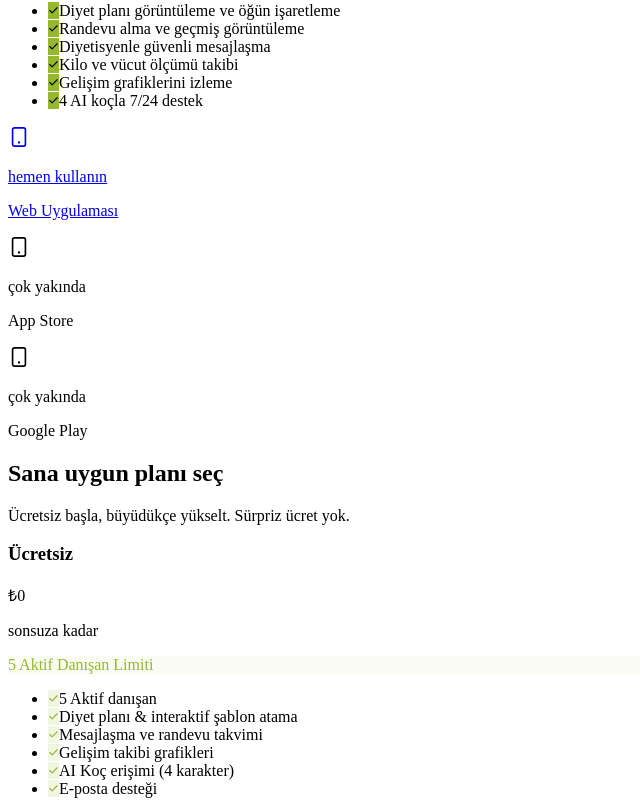
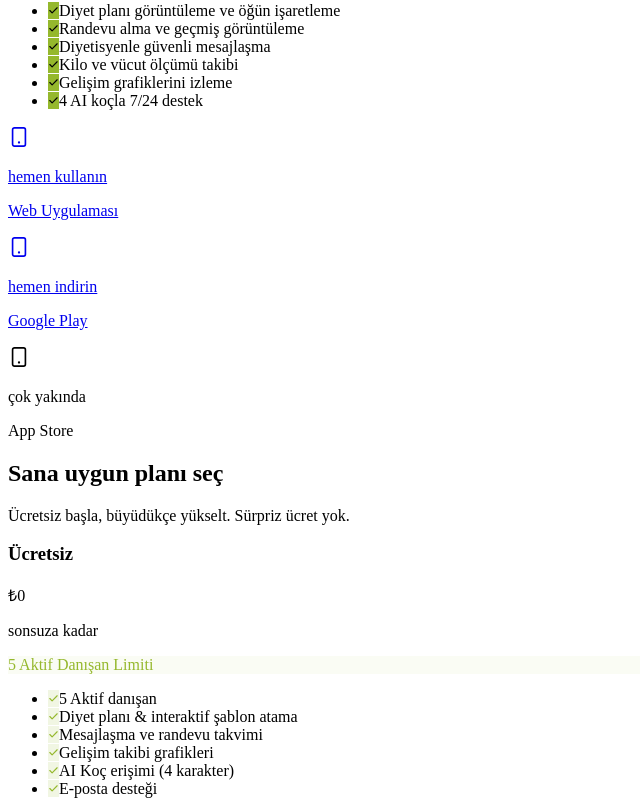
Before and after one commit to zuhrekorhn/helfit-landing, a Next.js app in the folder helfit-landing/: page / in a window 1280 px wide. Shown: the part 5319-6120 px from the top of the page, without its empty margins (0-640 px from the left). Built offline with nearby package versions, Linux system fonts and the light colour scheme.

Commit message:
google play linki aktif edildi

```diff
--- a/helfit-landing/pages/index.jsx
+++ b/helfit-landing/pages/index.jsx
@@ -428,15 +428,20 @@
                   <p className="font-bold text-sm leading-none">Web Uygulaması</p>
                 </div>
               </a>
-              {['App Store','Google Play'].map(store=>(
-                <div key={store} className="flex items-center gap-3 bg-gray-200 text-gray-500 px-5 py-3.5 rounded-2xl cursor-not-allowed select-none">
-                  <Icon name="mobile" size={22}/>
-                  <div className="text-left">
-                    <p className="text-xs leading-none mb-0.5">çok yakında</p>
-                    <p className="font-bold text-sm leading-none">{store}</p>
-                  </div>
+              <a href="https://play.google.com/store/apps/details?id=com.helfit.app&hl=tr" target="_blank" rel="noopener noreferrer" className="flex items-center gap-3 bg-gray-900 text-white px-5 py-3.5 rounded-2xl hover:bg-gray-800 transition-colors duration-200">
+                <Icon name="mobile" size={22}/>
+                <div className="text-left">
+                  <p className="text-xs text-gray-400 leading-none mb-0.5">hemen indirin</p>
+                  <p className="font-bold text-sm leading-none">Google Play</p>
                 </div>
-              ))}
+              </a>
+              <div className="flex items-center gap-3 bg-gray-200 text-gray-500 px-5 py-3.5 rounded-2xl cursor-not-allowed select-none">
+                <Icon name="mobile" size={22}/>
+                <div className="text-left">
+                  <p className="text-xs leading-none mb-0.5">çok yakında</p>
+                  <p className="font-bold text-sm leading-none">App Store</p>
+                </div>
+              </div>
             </div>
           </div>
         </div>
```
